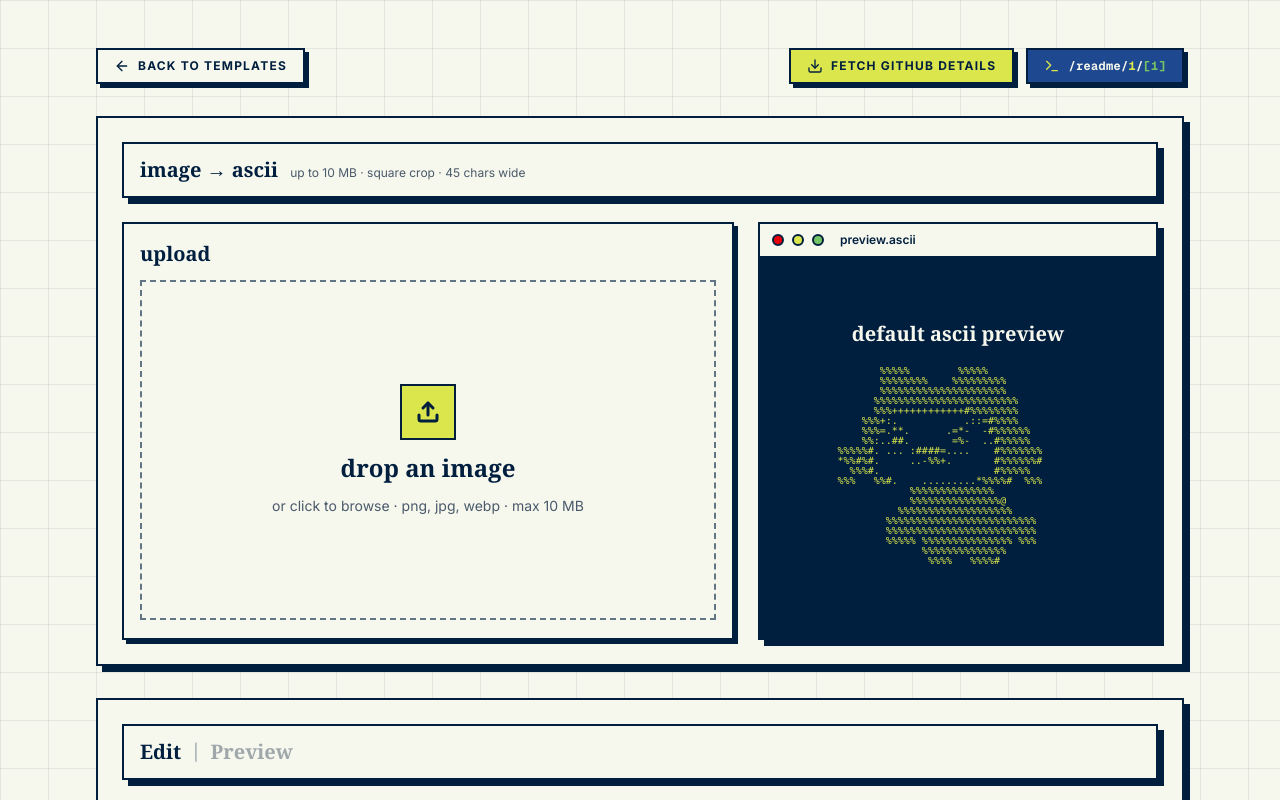
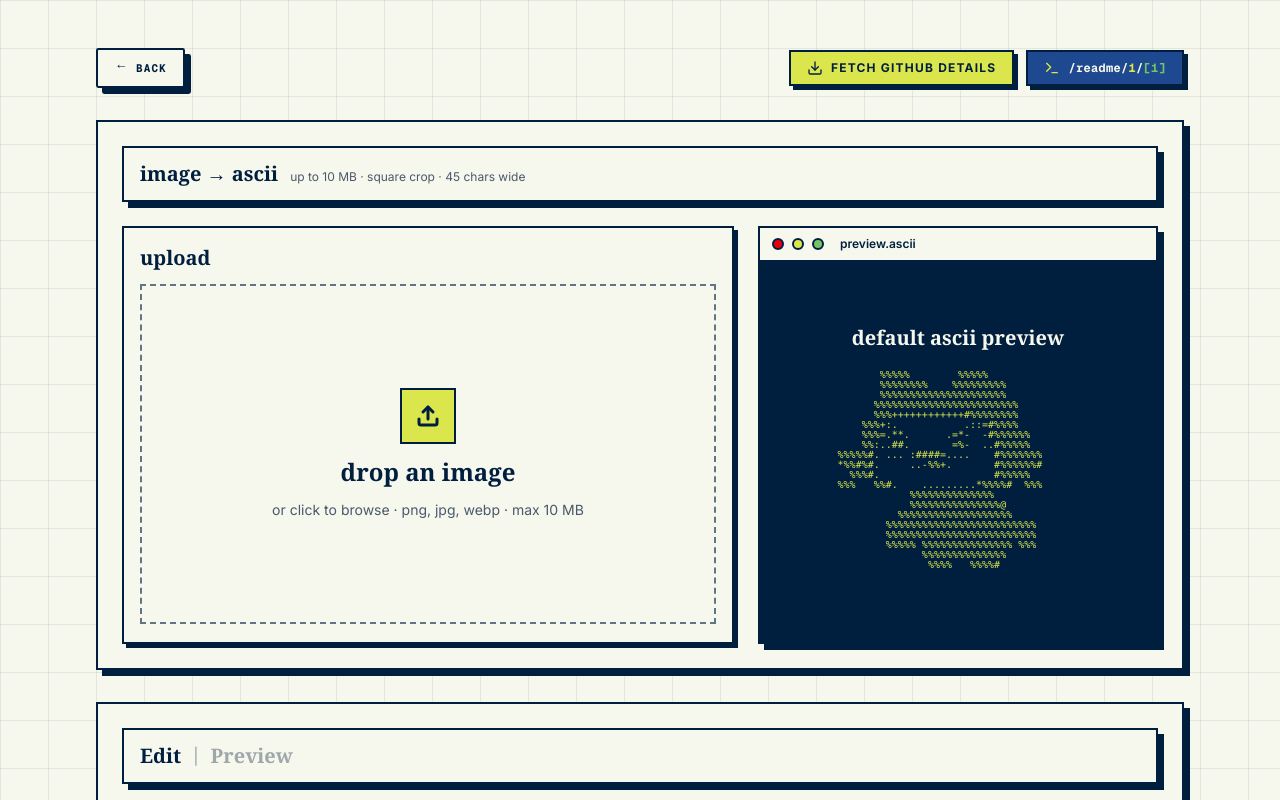
Before and after one commit to Dru-429/github-wrapped, a Next.js app: page /readme/1/1 in a window 1280 px wide. Shown: the top 800 px of the page. Built offline with nearby package versions, Linux system fonts and the light colour scheme.

Commit message:
Added Back key animation

```diff
--- a/app/readme/[username]/[template]/page.tsx
+++ b/app/readme/[username]/[template]/page.tsx
@@ -58,10 +58,14 @@ export default function ReadmeTemplatePage() {
         >
           <Link
             href={`/readme/${encodeURIComponent(rawUsername)}`}
-            className="boxy-sm inline-flex items-center gap-2 bg-[var(--cream)] px-4 py-2 text-xs font-bold uppercase tracking-widest text-ink transition-transform hover:-translate-x-0.5 hover:-translate-y-0.5"
+            className="boxy rounded-sm bg-cream px-4 py-2 font-mono text-[11px] font-bold uppercase tracking-widest transition-transform hover:-translate-y-0.5 flex gap-2 justify-center items-center group"
           >
-            <ArrowLeft className="h-4 w-4" />
-            <span>back to templates</span>
+            <span className="inline-block text-[13px] rotate-180 transition-transform duration-200 ease-out group-hover:translate-x-[-0.625rem]">
+              →
+            </span>
+            <span className="group-hover:scale-105">
+              Back
+            </span>
           </Link>
 
           <div className="flex flex-wrap items-center gap-3">
@@ -110,8 +114,8 @@ export default function ReadmeTemplatePage() {
             initial={{ opacity: 0, y: -5 }}
             animate={{ opacity: 1, y: 0 }}
             className={`boxy-sm absolute top-5 right-3 max-w-2xl wrap-normal flex items-center justify-between gap-7 px-5 py-2.5 text font-semibold ${successMsg
-                ? "bg-[var(--lime)] text-ink"
-                : "bg-destructive text-destructive-foreground"
+              ? "bg-[var(--lime)] text-ink"
+              : "bg-destructive text-destructive-foreground"
               }`}
           >
             <span className="flex items-center gap-2">
--- a/app/readme/[username]/page.tsx
+++ b/app/readme/[username]/page.tsx
@@ -60,12 +60,17 @@ export default function SelectTemplatePage() {
     <main className="min-h-screen bg-cream bg-grid px-4 py-8 text-ink md:px-10">
       <div className="mx-auto max-w-5xl">
         {/* top bar */}
-        <div className="mb-8 flex items-center justify-between">
+        <div className="mb-8 flex items-center justify-between ">
           <Link
             href="/"
-            className="boxy rounded-sm bg-cream px-4 py-2 font-mono text-[11px] font-bold uppercase tracking-widest transition-transform hover:-translate-y-0.5"
+            className="boxy rounded-sm bg-cream px-4 py-2 font-mono text-[11px] font-bold uppercase tracking-widest transition-transform hover:-translate-y-0.5 flex gap-2 justify-center items-center group"
           >
-            ← Back
+            <span className="inline-block text-[13px] rotate-180 transition-transform duration-200 ease-out group-hover:translate-x-[-0.625rem]">
+              →
+            </span>
+            <span className="group-hover:scale-105">
+              Back
+            </span>
           </Link>
           <div className="boxy rounded-sm bg-nuit px-4 py-2 font-mono text-[11px] uppercase tracking-widest text-cream">
             <span className="text-lime">&gt;_</span>{" "}
```
